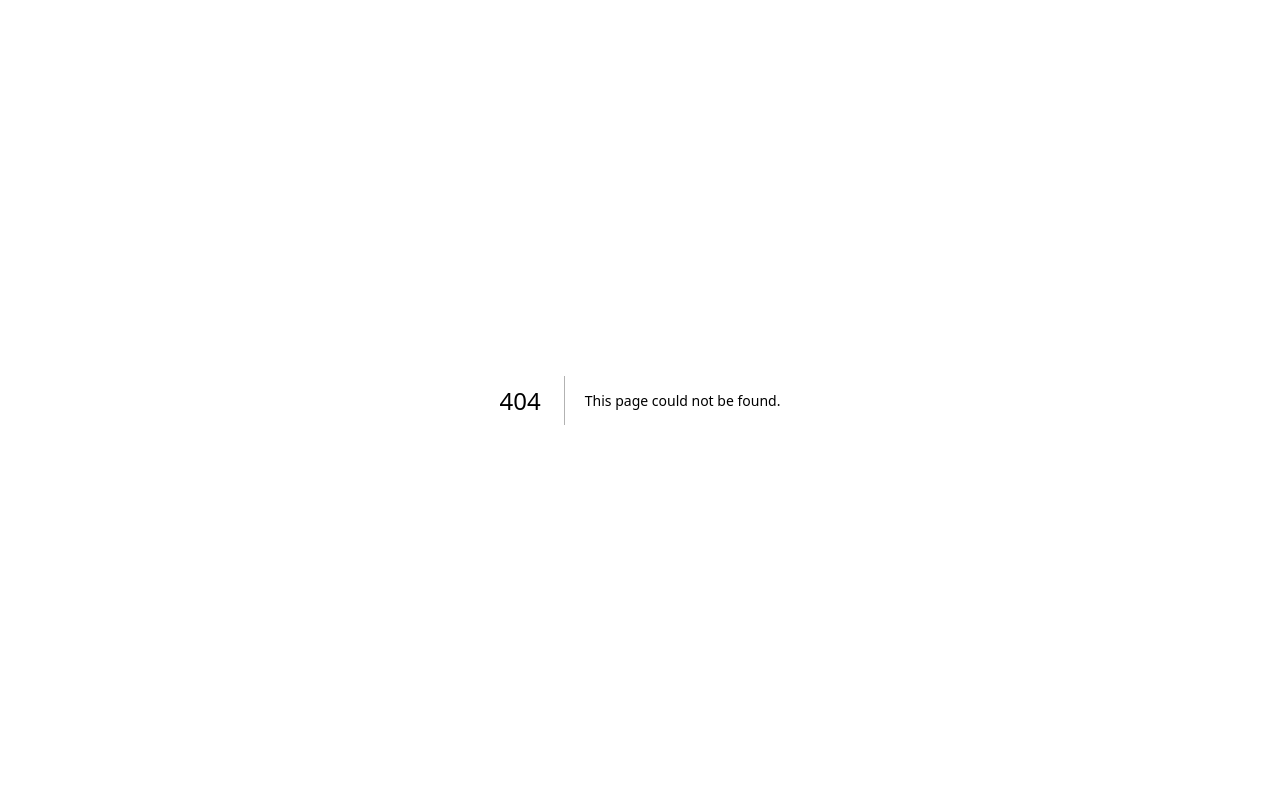
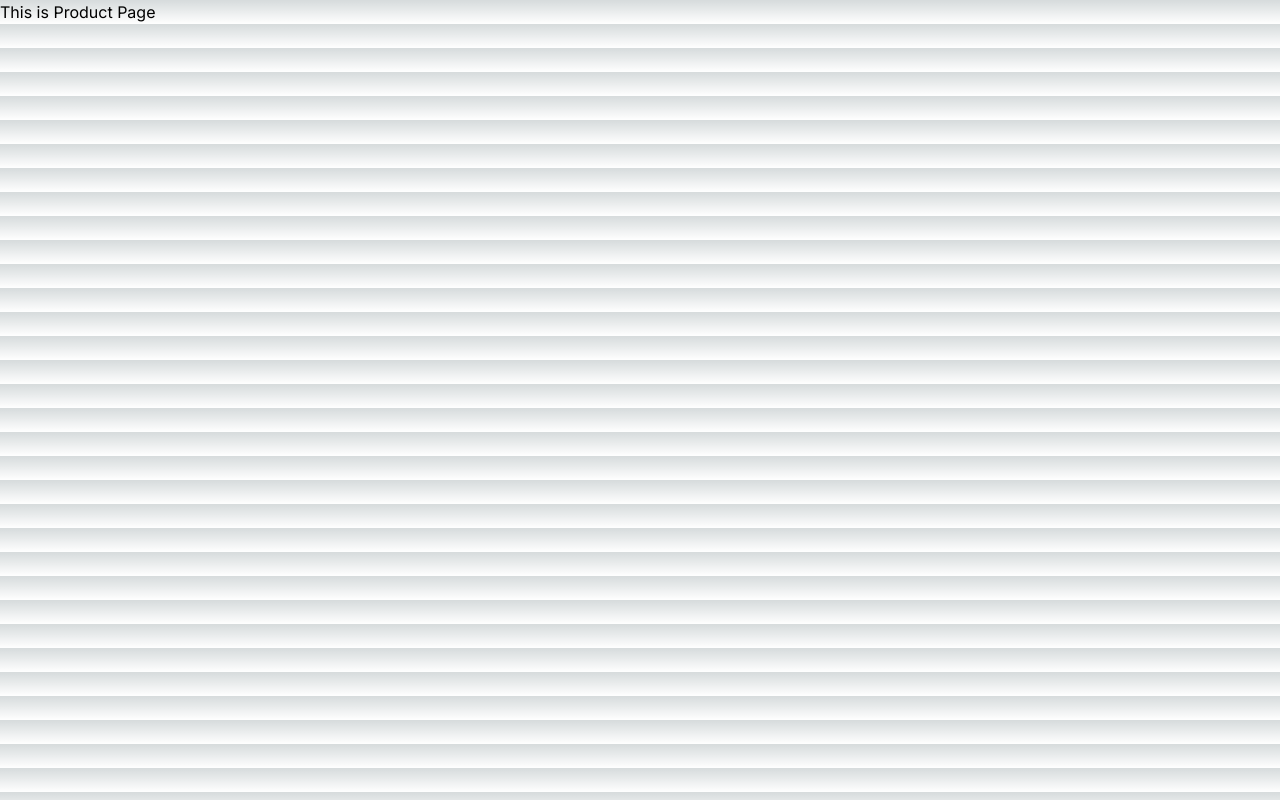
Before and after one commit to SakibAlHasan10/new-next.js-app, a Next.js app: page /product in a window 1280 px wide. Before the commit this address had no page. Built offline with nearby package versions, Linux system fonts and the light colour scheme.

Commit message:
create product page

```diff
--- /dev/null
+++ b/src/app/product/page.js
@@ -0,0 +1,11 @@
+import React from 'react';
+
+const ProductPage = () => {
+    return (
+        <div>
+            <h2>This is Product Page</h2>
+        </div>
+    );
+};
+
+export default ProductPage;
```
